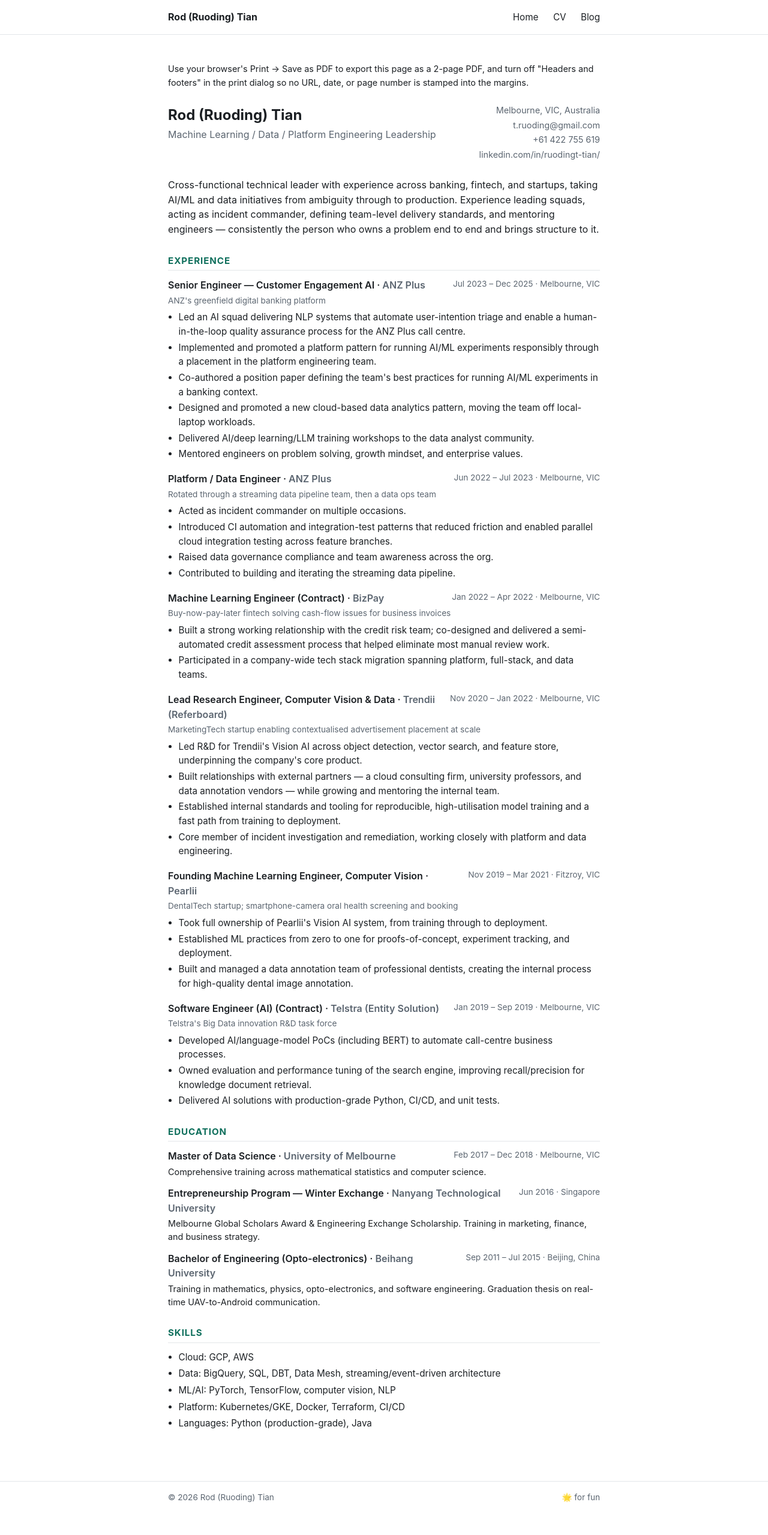
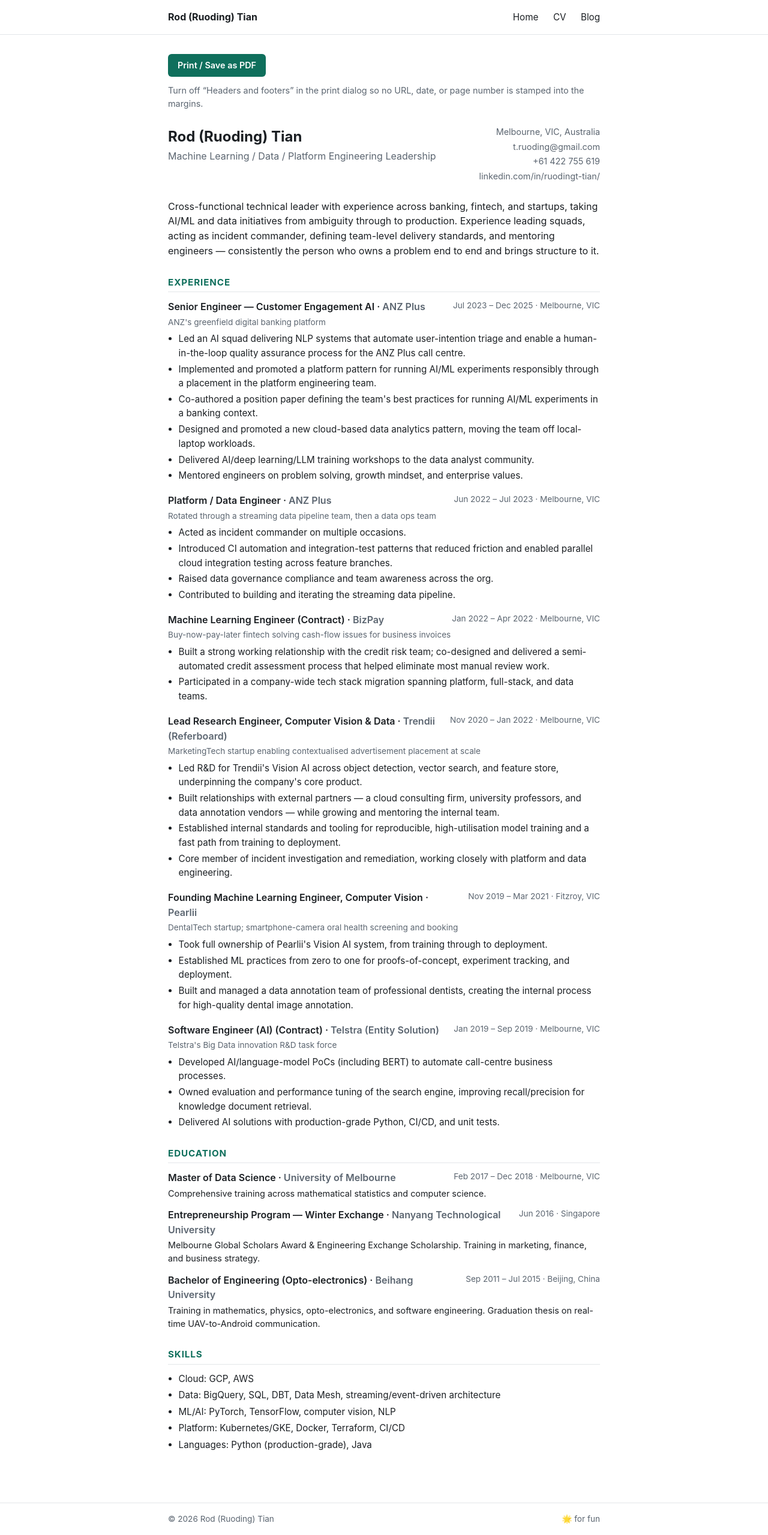
Before and after one commit to ruodingt/ruodingt.github.io, a Jekyll site: the page built from cv/index.md, in a window 1280 px wide. Shown: the whole page at 60% size. Built offline with Jekyll 4.4.1, drawn with Linux system fonts in a browser that asks for light colours; before the commit the page ends 2523 px from its top, so only the background shows below that.

Commit message:
Add a Print / Save as PDF button to the CV page
Hidden in print output via the existing .cv-print-link rule.

Co-Authored-By: Claude Opus 5 (1M context) <noreply@anthropic.com>

```diff
--- a/assets/css/main.scss
+++ b/assets/css/main.scss
@@ -124,7 +124,28 @@ a:hover { text-decoration: underline; }
 .cv-skills { padding-left: 1.1rem; margin: 0; }
 .cv-skills li { margin-bottom: 0.25rem; font-size: 0.95rem; }
 
-.cv-print-link { margin-bottom: 1.5rem; font-size: 0.9rem; }
+.cv-print-link {
+  margin-bottom: 1.5rem;
+  font-size: 0.9rem;
+  color: var(--muted);
+  display: flex;
+  align-items: center;
+  gap: 0.75rem;
+  flex-wrap: wrap;
+}
+.print-btn {
+  font: inherit;
+  font-weight: 600;
+  color: #fff;
+  background: var(--accent);
+  border: 0;
+  border-radius: 6px;
+  padding: 0.5rem 1rem;
+  cursor: pointer;
+  flex: 0 0 auto;
+}
+.print-btn:hover { filter: brightness(1.08); }
+.print-btn:focus-visible { outline: 2px solid var(--ink); outline-offset: 2px; }
 
 /* On narrow screens there isn't room for title and dates side by side at all,
    so let the dates drop to their own line rather than squeezing the title. */
--- a/cv/index.md
+++ b/cv/index.md
@@ -4,7 +4,10 @@ title: CV
 permalink: /cv/
 ---
 
-<p class="cv-print-link">Use your browser's Print &rarr; Save as PDF to export this page as a 2-page PDF, and turn off "Headers and footers" in the print dialog so no URL, date, or page number is stamped into the margins.</p>
+<div class="cv-print-link">
+  <button type="button" class="print-btn" onclick="window.print()">Print / Save as PDF</button>
+  <span>Turn off &ldquo;Headers and footers&rdquo; in the print dialog so no URL, date, or page number is stamped into the margins.</span>
+</div>
 
 <div class="cv-header">
   <div>
```
